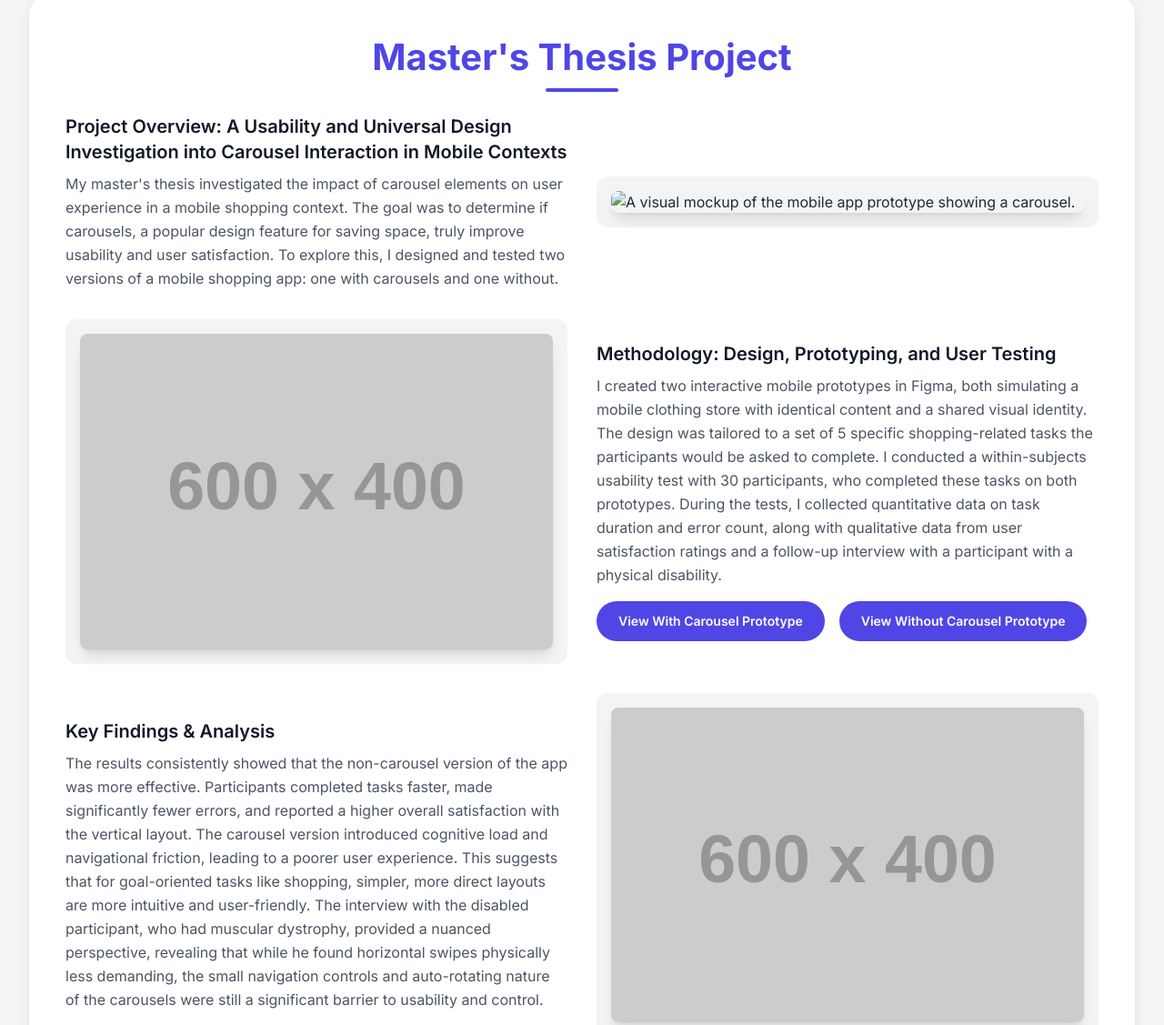
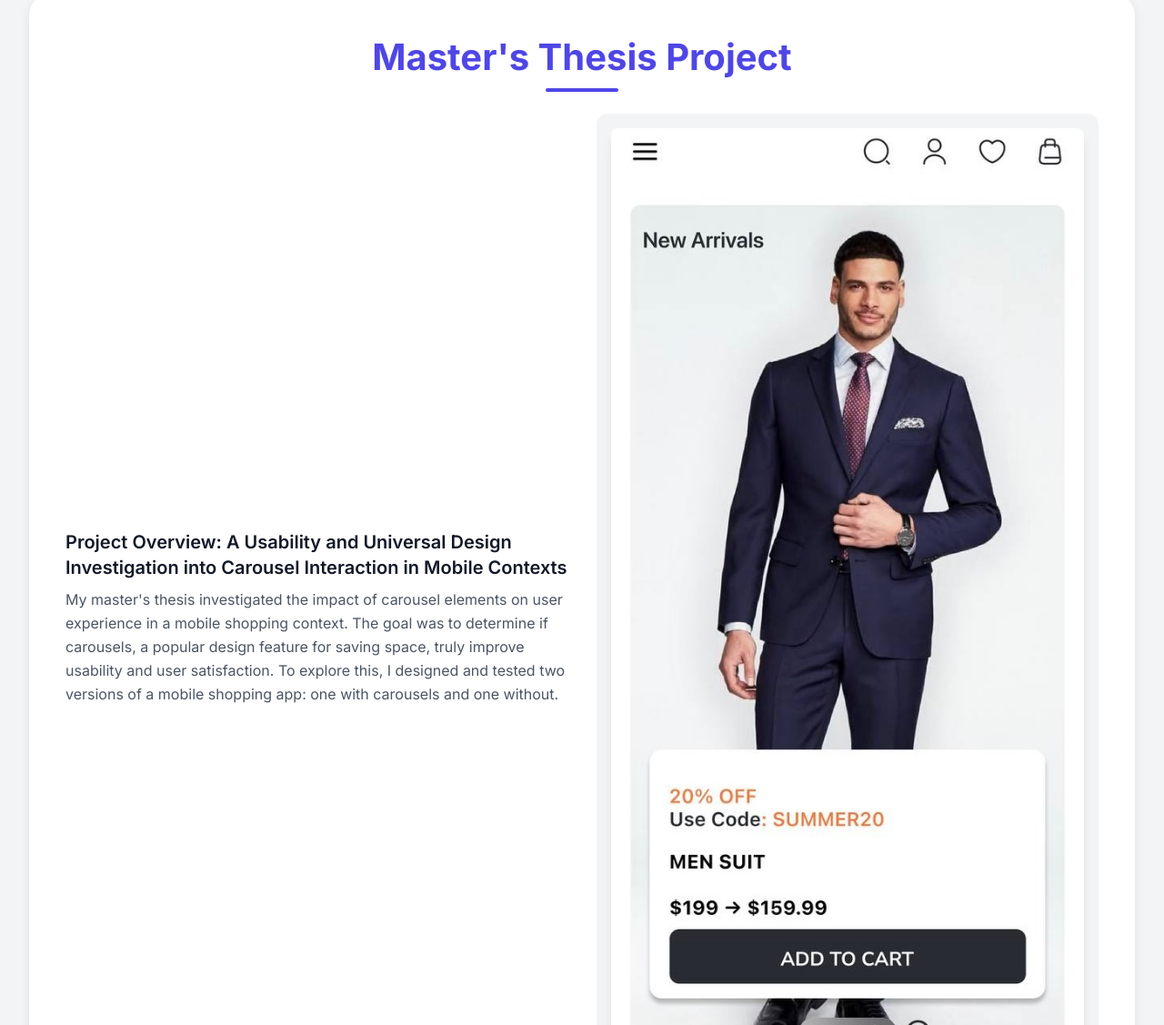
Before and after one commit to hasti1995/hasti-shayganfard-ux-portfolio, a plain HTML site: page index.html in a window 1280 px wide. Shown: the part 1413-2540 px from the top of the page at 91% size. Drawn offline with nearby package versions, Linux system fonts and the light colour scheme; the site is published under a folder, as on GitHub Pages, so addresses that start at the root find nothing; placeholder pictures from the web are drawn by us.

Commit message:
Update index.html

```diff
--- a/index.html
+++ b/index.html
@@ -135,7 +135,7 @@
                     </p>
                 </div>
                 <div class="bg-gray-100 p-4 rounded-xl">
-                    <img src="/hasti-shayganfard-ux-portfolio/images/with.JPG" alt="A visual mockup of the mobile app prototype showing a carousel." class="w-full h-auto rounded-lg shadow-lg">
+                    <img src="hasti-shayganfard-ux-portfolio/images/with.JPG" alt="A visual mockup of the mobile app prototype showing a carousel." class="w-full h-auto rounded-lg shadow-lg">
                 </div>
             </div>
 
```
